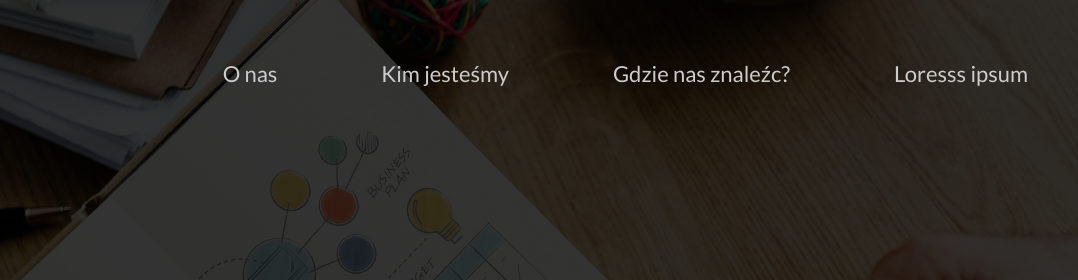
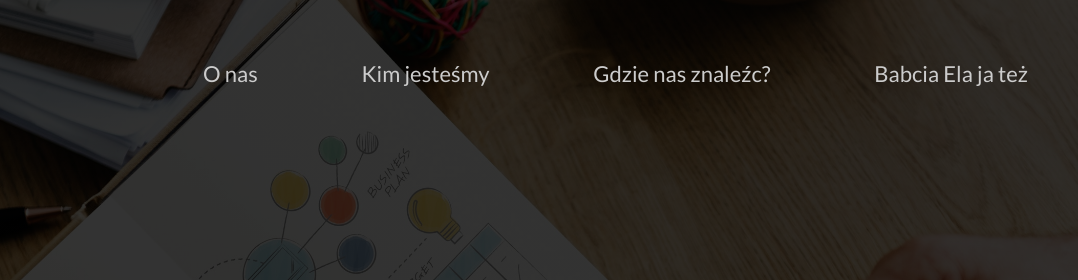
Before and after one commit to BofuSoft/Bofu, a plain HTML site: page index.html in a window 1280 px wide. Shown: the top 280 px of the page, 202-1280 px from the left. Drawn offline with Linux system fonts and the light colour scheme.

Commit message:
Update index.html

```diff
--- a/index.html
+++ b/index.html
@@ -18,7 +18,7 @@
             <a href="#"><li>O nas</li></a>
             <a href="#"><li>Kim jesteśmy</li></a>
             <a href="#"><li>Gdzie nas znaleźc?</li></a>
-            <a href="#"><li>Loresss ipsum</li></a>
+            <a href="#"><li>Babcia Ela ja też</li></a>
 
 
 
```
